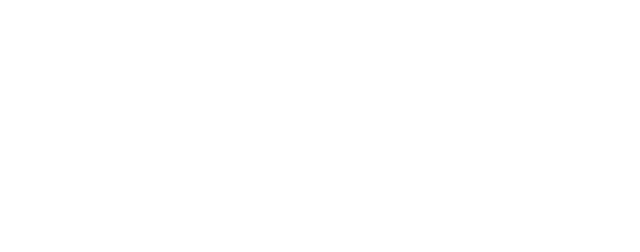
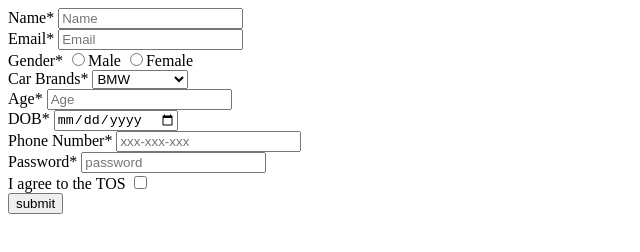
Before and after one commit to acciojob/signup-form-car-jeffinkchacko, a website: page main.html in a window 1280 px wide. Shown: the whole page, without its empty margins (0-640 px from the left). Drawn offline with Linux system fonts and the light colour scheme.

Commit message:
created a submission

```diff
--- a/main.html
+++ b/main.html
@@ -10,7 +10,45 @@
 	<!-- the entire body must be written by student -->
     <script type="text/javascript" src="./script.js">
 </script>
-
+	<form method="post">
+	<div>
+		<label for="name">Name*</label>
+		<input type="text"id="name" placeholder=Name required="Yes">
+		<br>
+		<label for="email">Email*</label>
+		<input type="email"id="email"placeholder=Email required="Yes">
+		<br>
+		<label for="gender_m,gender_f">Gender*</label>
+		<input type="radio" name="Gender" value="Male" required="Yes">Male
+		<input type="radio" name="Gender" value="Female" required="Yes">Female
+		<br>
+		<label for="cars" >Car Brands*</label>
+		<select  name="cars" id="cars" >
+			<optgroup label="Please choose an option">
+			<option value="BMW">BMW</option>
+			<option value="Mercedes">Mercedes</option>
+			<option value="Audi">Audi</option>
+			</optgroup>
+		</select>
+		<br>
+		<label for="age">Age*</label>
+		<input type="number" id="age" required="Yes" placeholder="Age">
+		<br>
+		<label for="dob">DOB*</label>
+		<input type="date" id="dob" required="Yes">
+			<br>
+		<label for="tel">Phone Number*</label>
+		<input type="tel" id="tel" placeholder="xxx-xxx-xxx" required="Yes">
+			<br>
+		<label for="password">Password*</label>
+		<input type="password" id="password" placeholder="password" required="Yes">
+			<br>
+		<label for="tos">I agree to the TOS</label>
+		<input type="checkbox" id="tos" required="Yes">
+		<br>
+		<input type="button" value="submit">
+	</div>
+	</form>
 </body>
 
 </html>
```
